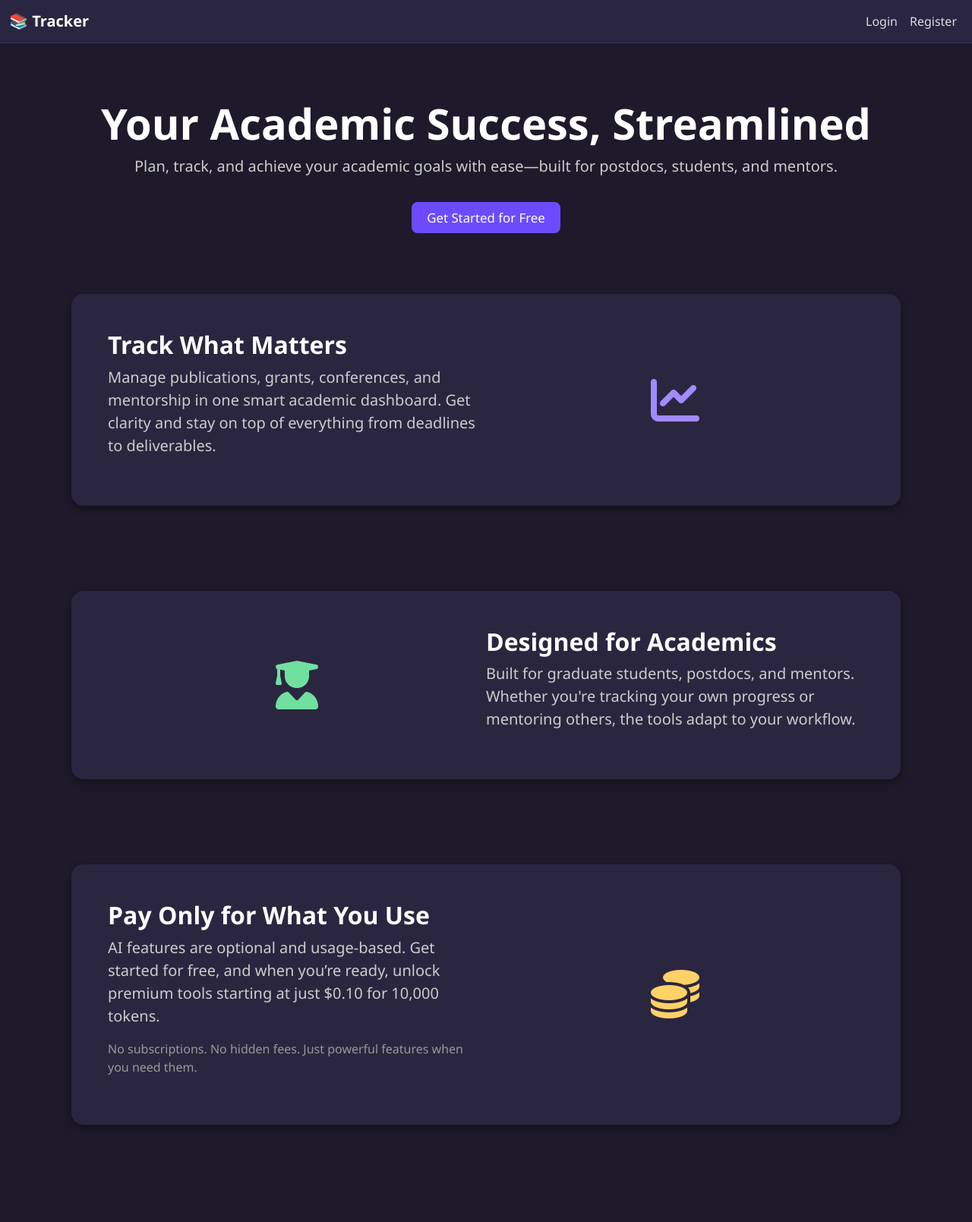
After one commit to Exitare/PhD-Tracker, a Flask app: template src/templates/home.html in a window 1280 px wide. The commit adds this page. Shown: the whole page at 76% size. Run offline with Flask 3, Linux system fonts and the light colour scheme; the template is opened without the code that fills it, so the values that code supplies are empty; some libraries are stand-ins or nearby versions.

Commit message:
Add new style.

```diff
--- a/run.py
+++ b/run.py
@@ -12,4 +12,4 @@ if __name__ == '__main__':
     args = parser.parse_args()
     print(f"Running server in {'development' if args.dev else 'production'} mode on port {args.port}")
     init_db()
-    app.run(debug=True, port=args.port)
+    app.run(debug=True, port=args.port, host='0.0.0.0')
--- a/src/__init__.py
+++ b/src/__init__.py
@@ -4,7 +4,7 @@ from dotenv import load_dotenv
 from sqlalchemy.sql.functions import user
 from src.db.models import User
 from src.db import init_db, db_session
-from src.routes import dashboard, project, notes, sub_project, milestone, auth
+from src.routes import dashboard, project, notes, sub_project, milestone, auth, home
 import os
 from datetime import datetime, timezone
 from flask_login import LoginManager
@@ -16,7 +16,7 @@ def create_app():
     load_dotenv()
 
     app = Flask(__name__, template_folder=os.path.join(os.path.dirname(__file__), 'templates'))
-    app.secret_key = os.environ.get("FLASK_SECRET_KEY", "default_secret")
+    app.secret_key = os.environ.get("APP_SECRET", "default_secret")
     csrf.init_app(app)
 
     login_manager = LoginManager()
@@ -33,6 +33,7 @@ def create_app():
     app.register_blueprint(sub_project.bp)
     app.register_blueprint(milestone.bp)
     app.register_blueprint(auth.bp)
+    app.register_blueprint(home.bp)
 
     # Cleanup SQLAlchemy session after each request
     @app.teardown_appcontext
--- a/src/routes/dashboard.py
+++ b/src/routes/dashboard.py
@@ -6,7 +6,7 @@ from src import db_session
 bp = Blueprint('dashboard', __name__)
 
 
-@bp.route("/")
+@bp.route("/dashboard")
 @login_required
 def dashboard():
     try:
--- a/src/static/css/styles.css
+++ b/src/static/css/styles.css
@@ -1,24 +1,163 @@
+/* Base dark theme */
 body {
-    background: #f8f9fa;
+    background-color: #1e1a2b;
+    color: #f0f0f5;
+    font-family: 'Segoe UI', Tahoma, Geneva, Verdana, sans-serif;
 }
 
-
-.tracker-card {
-    margin: auto;
-    border-radius: 1rem;
+/* Container padding override */
+.container {
+    padding-top: 2rem;
+    padding-bottom: 2rem;
 }
 
+.text-muted {
+    color: #ccc !important;
+}
+
+a,
+a.text-decoration-none {
+    color: #a18bff;
+    text-decoration: none;
+}
+
+a:hover {
+    color: #d0c3ff;
+    text-decoration: underline;
+}
+
+/* Cards */
+.card, .tracker-card {
+    background-color: #2b2640;
+    border: none;
+    border-radius: 1rem;
+    box-shadow: 0 4px 12px rgba(0, 0, 0, 0.4);
+    color: #f0f0f5;
+}
+
+.card-title,
+.milestone-title {
+    font-size: 1.5rem;
+    font-weight: 600;
+    color: #a18bff; /* lavender-purple */
+}
 
 .form-label {
     font-weight: 500;
+    color: #ccc;
 }
 
+.form-control {
+    background-color: #3a3455;
+    color: #fff;
+    border: 1px solid #554c75;
+}
+
+.form-control:focus {
+    background-color: #40395d;
+    color: #fff;
+    border-color: #a18bff;
+    box-shadow: 0 0 0 0.2rem rgba(161, 139, 255, 0.25);
+}
+
+.btn {
+    font-weight: 500;
+    font-size: 1.05rem;
+    border-radius: 0.5rem;
+    padding: 0.5rem 1.25rem;
+    transition: all 0.2s ease-in-out;
+    border: none;
+    color: white;
+    background-color: #7a5fff;
+}
 
 .btn-primary {
-    font-weight: 500;
-    font-size: 1.1rem;
+    background-color: #6c4bff;
+    color: #fff;
+    border: none;
 }
 
+.btn-primary:hover,
+.btn-primary:focus {
+    background-color: #7a5fff;
+    color: #fff;
+}
+
+.btn-outline-secondary {
+    background-color: transparent;
+    color: #a18bff;
+    border: 1px solid #a18bff;
+}
+
+.btn-outline-secondary:hover,
+.btn-outline-secondary:focus {
+    background-color: #342f4d;
+    color: #fff;
+    border-color: #b8aaff;
+}
+
+.btn-success {
+    background-color: #32c17c;
+    color: #fff;
+    border: none;
+}
+
+.btn-success:hover {
+    background-color: #3ed88e;
+    color: #fff;
+}
+
+.btn-danger {
+    background-color: #e05b65;
+    color: #fff;
+    border: none;
+}
+
+.btn-danger:hover {
+    background-color: #f0767f;
+    color: #fff;
+}
+
+/* Flash alerts */
+.alert {
+    border-radius: 0.75rem;
+    font-weight: 500;
+}
+
+.alert-success {
+    background-color: #263c2e;
+    color: #b0ffcd;
+    border-color: #3ed88e;
+}
+
+.alert-danger {
+    background-color: #3e1e2a;
+    color: #ffb0b0;
+    border-color: #e05b65;
+}
+
+.alert-warning {
+    background-color: #44391e;
+    color: #ffe9b0;
+    border-color: #d4b23f;
+}
+
+/* Navbar */
+.navbar {
+    background-color: #2a2540;
+    border-bottom: 1px solid #3d355a;
+}
+
+.nav-link {
+    color: #ddd !important;
+    font-weight: 500;
+}
+
+.nav-link:hover {
+    color: #fff !important;
+}
+
+/* Other */
 .back-btn {
     margin-top: 1.5rem;
 }
@@ -28,15 +167,11 @@ body {
     margin-top: 1rem;
 }
 
-
-.tracker-card {
-    margin: auto;
-    border-radius: 1rem;
+::placeholder {
+    color: #bbb;
+    opacity: 1;
 }
 
-.milestone-title {
-    font-size: 1.75rem;
-    font-weight: 600;
-    color: #0d6efd;
-    margin-bottom: 1.25rem;
+.form-control::placeholder {
+    color: #bbb;
 }
--- a/src/templates/base.html
+++ b/src/templates/base.html
@@ -12,11 +12,11 @@
     <script src="https://cdn.jsdelivr.net/npm/bootstrap@5.3.2/dist/js/bootstrap.bundle.min.js"></script>
     {% block head %}{% endblock %}
 </head>
-<body class="bg-light">
+<body class="custom-dark-bg text-white">
 
-<nav class="navbar navbar-expand-lg navbar-dark bg-dark mb-4">
+<nav class="navbar navbar-expand-lg custom-navbar mb-4">
     <div class="container-fluid">
-        <a class="navbar-brand" href="{{ url_for('dashboard.dashboard') }}">📚 Tracker</a>
+        <a class="navbar-brand fw-bold text-white" href="{{ url_for('home.home') }}">📚 Tracker</a>
         <button class="navbar-toggler" type="button" data-bs-toggle="collapse" data-bs-target="#navbarNav"
                 aria-controls="navbarNav" aria-expanded="false" aria-label="Toggle navigation">
             <span class="navbar-toggler-icon"></span>
@@ -26,17 +26,17 @@
             <ul class="navbar-nav">
                 {% if current_user.is_authenticated %}
                 <li class="nav-item">
-                    <a class="nav-link" href="{{ url_for('dashboard.dashboard') }}">Dashboard</a>
+                    <a class="nav-link text-white" href="{{ url_for('dashboard.dashboard') }}">Dashboard</a>
                 </li>
                 <li class="nav-item">
-                    <a class="nav-link" href="{{ url_for('auth.logout') }}">Logout</a>
+                    <a class="nav-link text-white" href="{{ url_for('auth.logout') }}">Logout</a>
                 </li>
                 {% else %}
                 <li class="nav-item">
-                    <a class="nav-link" href="{{ url_for('auth.login') }}">Login</a>
+                    <a class="nav-link text-white" href="{{ url_for('auth.login') }}">Login</a>
                 </li>
                 <li class="nav-item">
-                    <a class="nav-link" href="{{ url_for('auth.register_step1') }}">Register</a>
+                    <a class="nav-link text-white" href="{{ url_for('auth.register_step1') }}">Register</a>
                 </li>
                 {% endif %}
             </ul>
--- a/src/templates/create-project.html
+++ b/src/templates/create-project.html
@@ -3,9 +3,9 @@
 {% block title %}Create Project{% endblock %}
 
 {% block content %}
-<h1 class="mb-4 text-center display-5 text-primary">📁 New Project</h1>
+<h1 class="mb-4 text-center display-5" style="color: #a18bff;">📁 New Project</h1>
 
-<div class="card shadow tracker-card p-4">
+<div class="tracker-card p-4 shadow-sm">
   <div class="card-body">
     <form method="POST">
       <input type="hidden" name="csrf_token" value="{{ csrf_token() }}">
--- /dev/null
+++ b/src/templates/home.html
@@ -0,0 +1,68 @@
+<!-- templates/home.html -->
+{% extends "base.html" %}
+
+{% block title %}Welcome | My Academic Tracker{% endblock %}
+
+{% block content %}
+<!-- Hero -->
+<div class="text-center mb-5">
+    <h1 class="display-4 fw-bold text-white">Your Academic Success, Streamlined</h1>
+    <p class="lead" style="color: #ccc;">Plan, track, and achieve your academic goals with ease—built for postdocs, students, and mentors.</p>
+    <a href="{{ url_for('auth.register_step1') }}" class="btn btn-primary btn-lg mt-3">Get Started for Free</a>
+</div>
+
+<!-- Feature 1: What It Does -->
+<div class="container mb-5">
+    <div class="tracker-card p-5">
+        <div class="d-flex flex-column flex-lg-row align-items-center">
+            <div class="col-lg-6 mb-4 mb-lg-0">
+                <h2 class="fw-bold text-white">Track What Matters</h2>
+                <p class="lead" style="color: #ccc;">
+                    Manage publications, grants, conferences, and mentorship in one smart academic dashboard.
+                    Get clarity and stay on top of everything from deadlines to deliverables.
+                </p>
+            </div>
+            <div class="col-lg-6 text-center">
+                <i class="fas fa-chart-line fa-4x" style="color: #a18bff;"></i>
+            </div>
+        </div>
+    </div>
+</div>
+
+<!-- Feature 2: Who It's For -->
+<div class="container mb-5">
+    <div class="tracker-card p-5">
+        <div class="d-flex flex-column flex-lg-row-reverse align-items-center">
+            <div class="col-lg-6 mb-4 mb-lg-0">
+                <h2 class="fw-bold text-white">Designed for Academics</h2>
+                <p class="lead" style="color: #ccc;">
+                    Built for graduate students, postdocs, and mentors. Whether you're tracking your own progress
+                    or mentoring others, the tools adapt to your workflow.
+                </p>
+            </div>
+            <div class="col-lg-6 text-center">
+                <i class="fas fa-user-graduate fa-4x" style="color: #70e0a0;"></i>
+            </div>
+        </div>
+    </div>
+</div>
+
+<!-- Feature 3: Pricing -->
+<div class="container mb-5">
+    <div class="tracker-card p-5">
+        <div class="d-flex flex-column flex-lg-row align-items-center">
+            <div class="col-lg-6 mb-4 mb-lg-0">
+                <h2 class="fw-bold text-white">Pay Only for What You Use</h2>
+                <p class="lead" style="color: #ccc;">
+                    AI features are optional and usage-based. Get started for free, and when you’re ready,
+                    unlock premium tools starting at just <strong>$0.10 for 10,000 tokens</strong>.
+                </p>
+                <p style="color: #999;">No subscriptions. No hidden fees. Just powerful features when you need them.</p>
+            </div>
+            <div class="col-lg-6 text-center">
+                <i class="fas fa-coins fa-4x" style="color: #ffd166;"></i>
+            </div>
+        </div>
+    </div>
+</div>
+{% endblock %}
```
Also changed, not shown: src/routes/home.py (added, +11 -0 lines), src/templates/auth/register_step1.html (+8 -6 lines), src/templates/dashboard.html (+5 -4 lines), src/templates/project-detail.html (+16 -31 lines), 1 other file.
